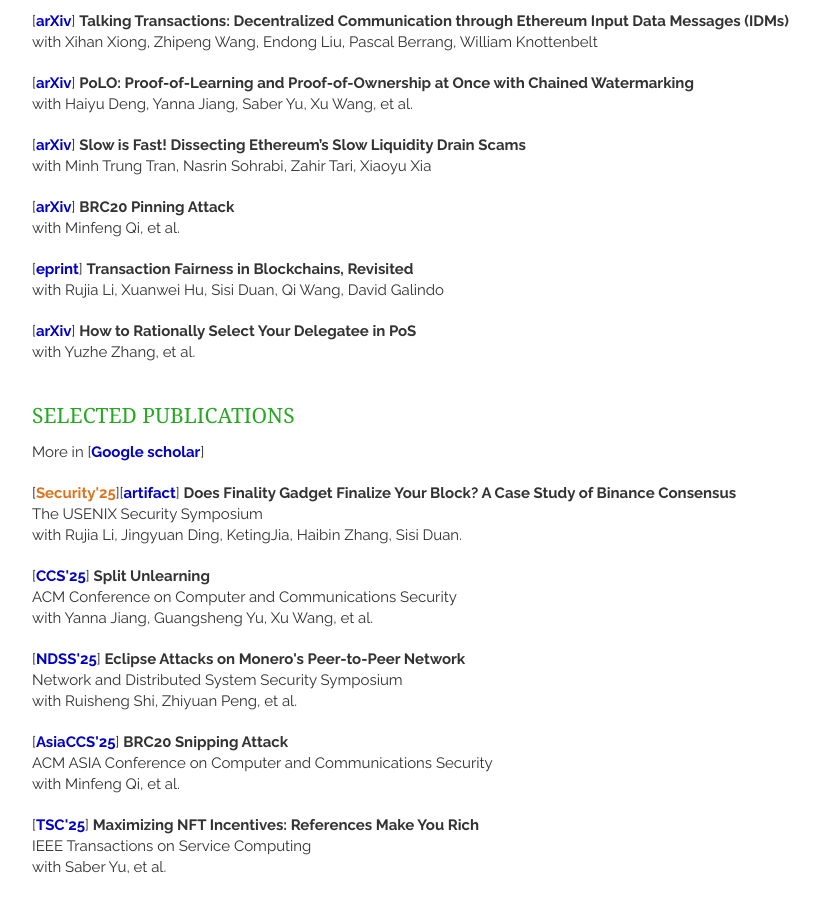
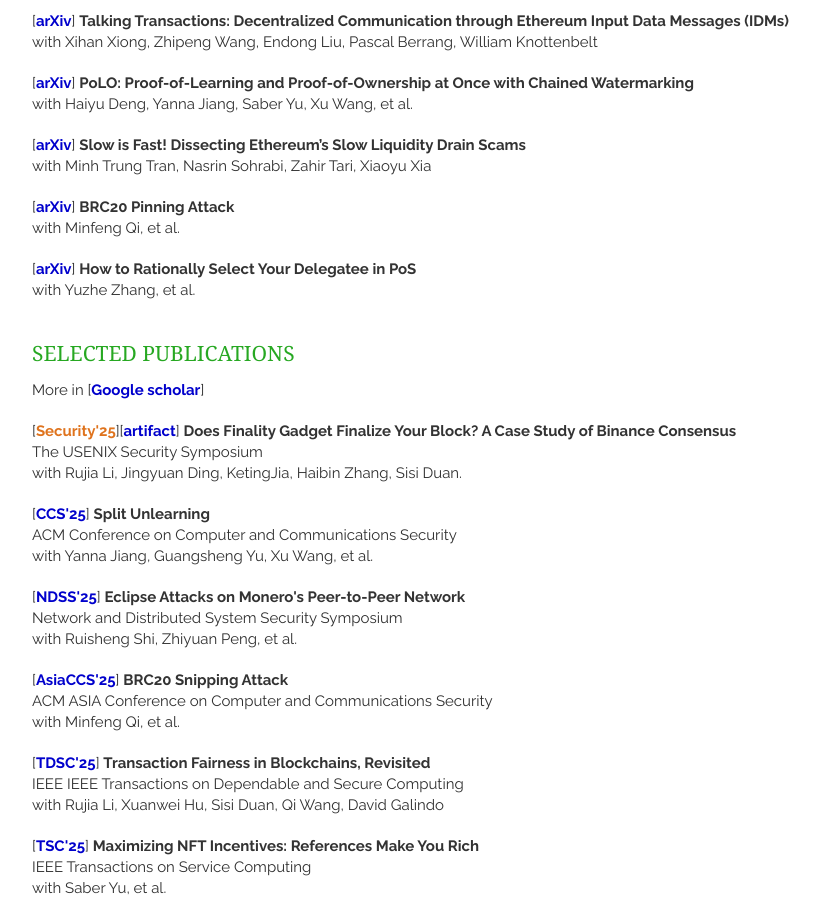
Before and after one commit to qinwang-git/qinwang-git.github.io, a Jekyll site: the page built from index.html, in a window 1280 px wide and 900 px high, scrolled down 615 px. Shown: the whole window, without its empty margins (328-1148 px from the left). Built offline with Jekyll 4.4.1, drawn with Linux system fonts in a browser that asks for light colours; nearby versions of some CDN libraries; a script that is not in the unit is left out; the list of posts is cut into pages by our own code.

Commit message:
Update publications.html

```diff
--- a/_includes/publications.html
+++ b/_includes/publications.html
@@ -41,14 +41,6 @@
             <br> with Minfeng Qi, et al.
         </header>
       </article>
-
-  <article>
-        <header>
-            [<strong><a href = "https://eprint.iacr.org/2023/1034.pdf" target="_blank">eprint</a></strong>]
-               <strong> Transaction Fairness in Blockchains, Revisited </strong>
-            <br>with Rujia Li, Xuanwei Hu, Sisi Duan, Qi Wang, David Galindo
-        </header>
-  </article>
 
    <article>
         <header>
@@ -103,6 +95,15 @@
                <strong> BRC20 Snipping Attack </strong>
             <br> ACM ASIA Conference on Computer and Communications Security
             <br> with Minfeng Qi, et al.
+        </header>
+  </article>
+
+  <article>
+        <header>
+            [<strong><a href = "https://eprint.iacr.org/2023/1034.pdf" target="_blank">TDSC'25</a></strong>]
+               <strong> Transaction Fairness in Blockchains, Revisited </strong>
+            <br>IEEE IEEE Transactions on Dependable and Secure Computing
+            <br>with Rujia Li, Xuanwei Hu, Sisi Duan, Qi Wang, David Galindo
         </header>
   </article>
 
```
